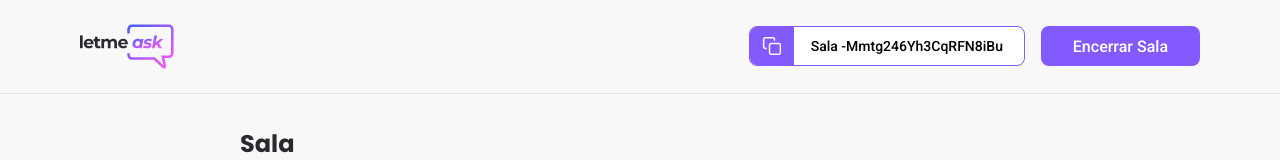
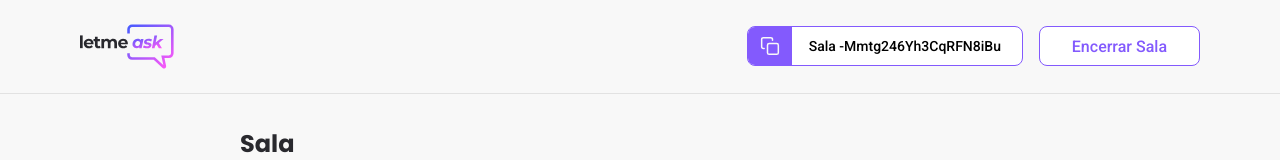
Before and after one commit to italobfa/letmeask, a React (Create React App) app: page /admin/rooms/1 in a window 1280 px wide. Shown: the top 160 px of the page. Built offline with nearby package versions, Linux system fonts and the light colour scheme; no server answers; the database is empty.

Commit message:
adiciona estilo no botao outlined

```diff
--- a/src/components/Button.tsx
+++ b/src/components/Button.tsx
@@ -2,8 +2,12 @@ import { ButtonHTMLAttributes } from "react";
 
 import "../styles/button.scss";
 
-type ButtonProps = ButtonHTMLAttributes<HTMLButtonElement>;
+type ButtonProps = ButtonHTMLAttributes<HTMLButtonElement> & {
+  isOutlined?: boolean;
+};
 
-export function Button(props: ButtonProps) {
-  return <button className="button" {...props} />;
+export function Button({ isOutlined = false, ...props }: ButtonProps) {
+  return (
+    <button className={`button ${isOutlined ? "outlined" : ""}`} {...props} />
+  );
 }
--- a/src/pages/AdminRoom.tsx
+++ b/src/pages/AdminRoom.tsx
@@ -55,7 +55,7 @@ export function AdminRoom() {
           <img src={logoImg} alt="Letmeask" />
           <div>
             <RoomCode code={roomId} />
-            <Button>Encerrar Sala</Button>
+            <Button isOutlined >Encerrar Sala</Button>
           </div>
         </div>
       </header>
--- a/src/styles/button.scss
+++ b/src/styles/button.scss
@@ -19,6 +19,12 @@
     margin-right: 8px;
   }
 
+  &.outlined {
+    background: #fff;
+    border: 1px solid #835afd;
+    color: #835afd;
+  }
+
   &:not(:disabled):hover {
     filter: brightness(0.9);
   }
```
